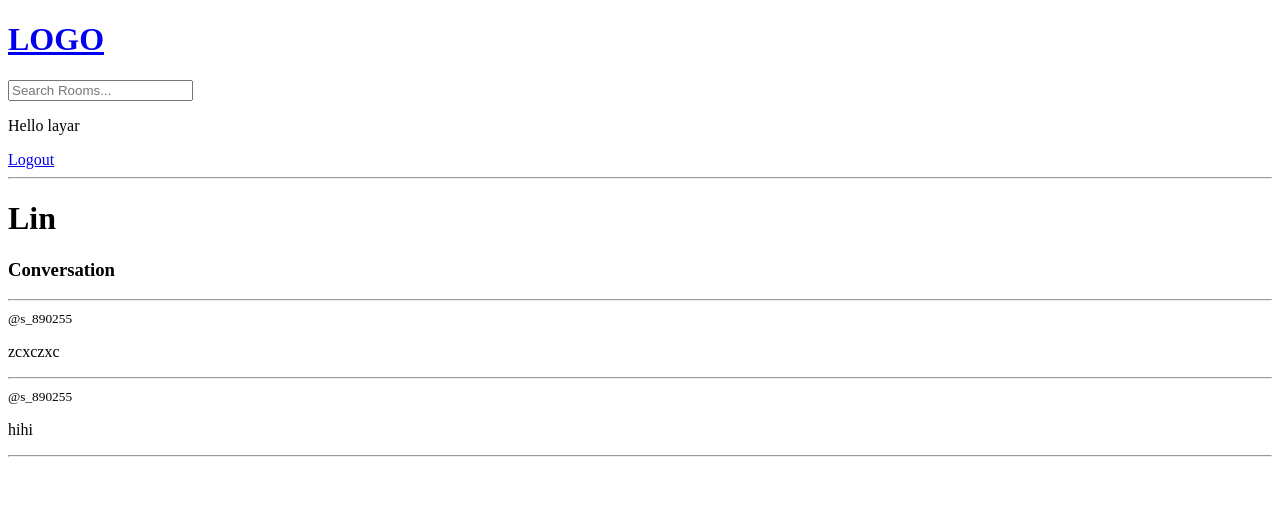
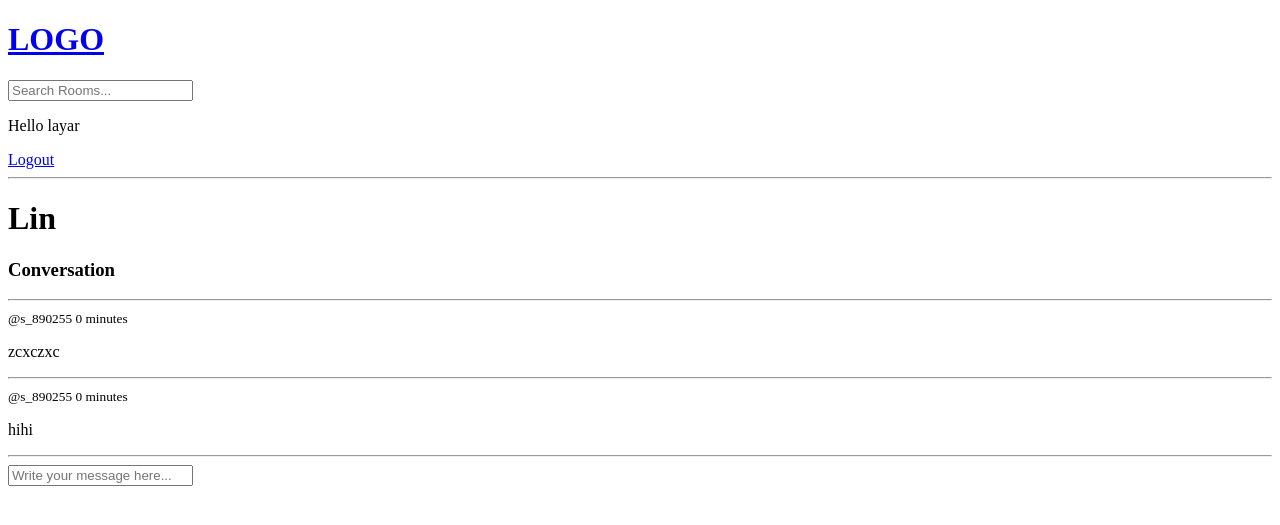
Before and after one commit to Shuaigle/studybud, a Django app: page /room/5/ in a window 1280 px wide. Shown: the top 525 px of the page. Run offline with Django 3.2, Linux system fonts and the light colour scheme; a user stored in the database is signed in; data comes from the database, SQL or seed files in the repository; both versions use the stored data as it was after the commit.

Commit message:
add comment and timesince

```diff
--- a/base/templates/base/room.html
+++ b/base/templates/base/room.html
@@ -12,11 +12,19 @@
     {% for message in room_messages %}
         <div>
             <!-- timesince will show the comment time -->
-            <small>@{{message.user}}  {{message.created|timesince}} </small>
+            <small>@{{message.user}}  {{message.create|timesince}} </small>
             <p>{{message.body}}</p>
             <hr>
         </div>
     {% endfor %}
 </div>
 
+{% if request.user.is_authenticated %}
+<div class="comment-form">
+    <form method="POST" action="">
+        {% csrf_token %}
+        <input type="text" name="body" placeholder="Write your message here..."/>
+    </form>
+</div>
+{% endif %}
 {% endblock %}
--- a/base/views.py
+++ b/base/views.py
@@ -7,7 +7,7 @@ from django.contrib.auth import authenticate, login, logout
 from django.contrib.auth.forms import UserCreationForm
 from django.contrib import messages
 # render model Room in
-from .models import Room, Topic
+from .models import Room, Topic, Message
 from .forms import RoomForm
 
 
@@ -106,6 +106,15 @@ def room(request, pk):
     room = Room.objects.get(id=pk)
     # query .model.message -> get all messages that related to this room
     room_messages = room.message_set.all().order_by('-create')
+
+    if request.method == 'POST':
+        message = Message.objects.create(
+            user=request.user,
+            room=room,
+            body=request.POST.get('body')
+        )
+        return redirect('room', pk=room.id)
+
     context = {'room': room, 'room_messages': room_messages}
     return render(request, 'base/room.html', context)
 
```
Also changed, not shown: db.sqlite3.
